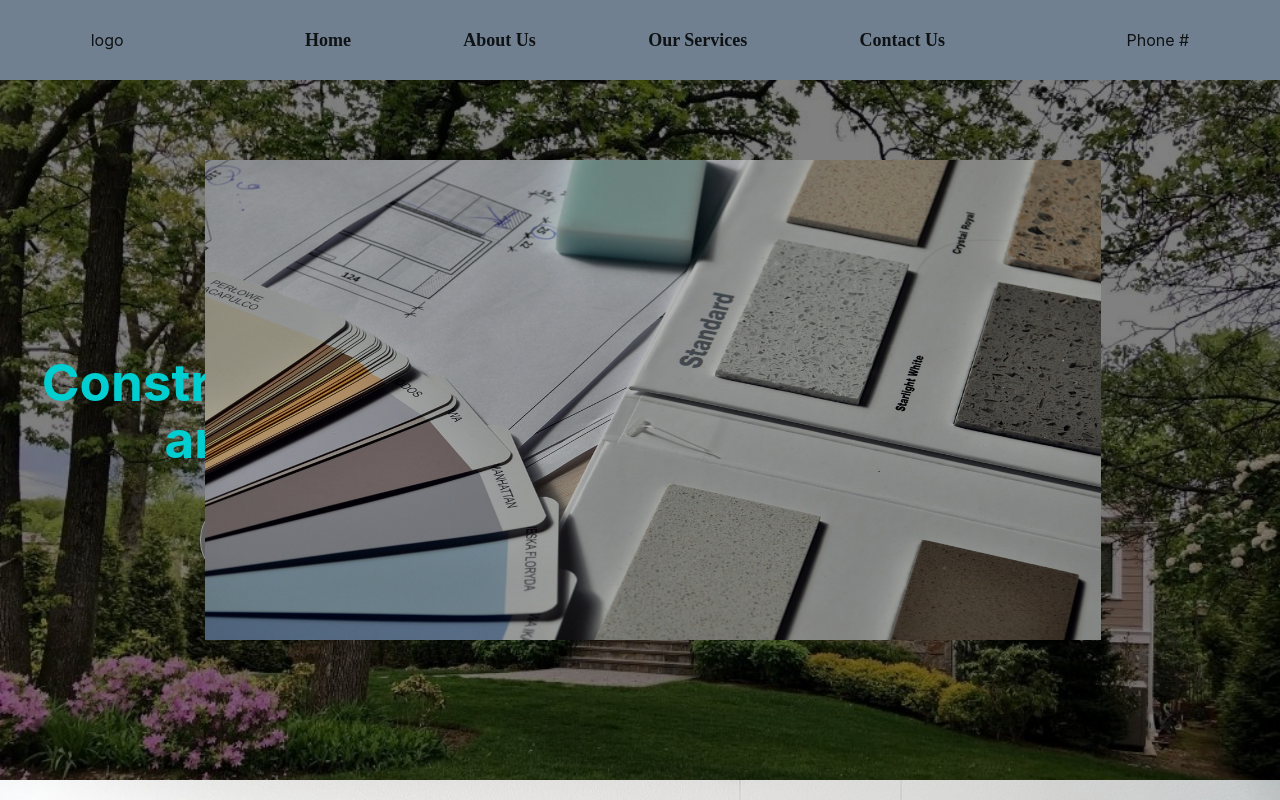
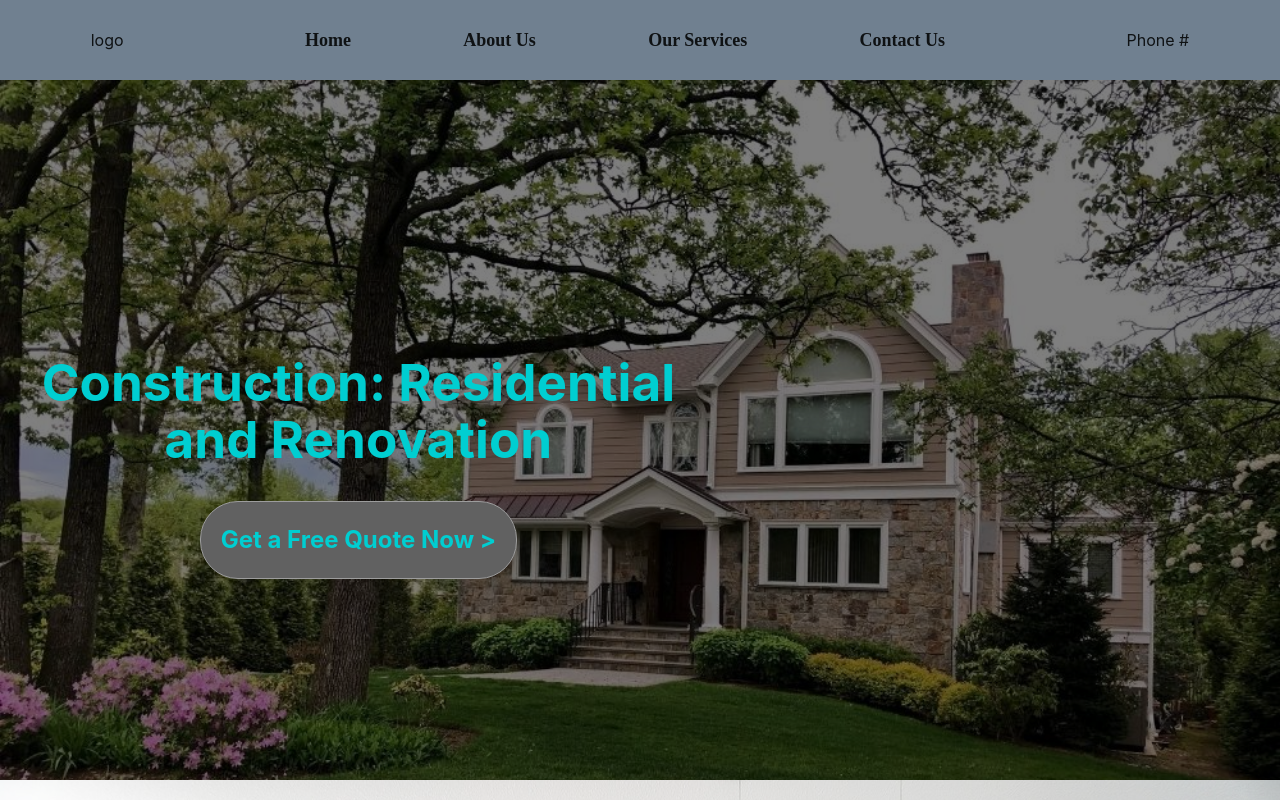
Before and after one commit to mmike1717/Construction-website, a React (Vite) app: page / in a window 1280 px wide. Shown: the top 800 px of the page. Built offline with nearby package versions, Linux system fonts and the light colour scheme.

Commit message:
fixing contacting info

```diff
--- a/src/components/ContactUs/ContactUs.css
+++ b/src/components/ContactUs/ContactUs.css
@@ -2,6 +2,7 @@
 
 
 #MainDivForContactUs{
+    position: relative;
     height: 700px;
     width: 100%;
 }
@@ -30,5 +31,16 @@
     left: 0;
     height: 100%;
     width: 100%;
-    filter: brightness(0.7);
+    filter: brightness(0.6);
+    border-radius: 55px;
 }
+
+
+.FreeEstimateTitle{
+    position: absolute;
+    top: 20%;
+    left: 18%;
+    font-size: 40px;
+    font-weight: bold;
+    color: white;
+}
--- a/src/components/ContactUs/ContactUsSection.jsx
+++ b/src/components/ContactUs/ContactUsSection.jsx
@@ -12,7 +12,7 @@
                 <img className='ContactUsPic' src={designPic}></img>
                 <div className='CenterDivForEstimate'>
                     <img className='CenterDivPic' src={designPic}></img>
-                    <div>Don't Wait, Get Your Free Estimate</div>
+                    <div className='FreeEstimateTitle'>Don't Wait, Get Your Free Estimate</div>
                     <div>Lets Make Your Vision A Reality</div>
                 </div>
             </div>
```
